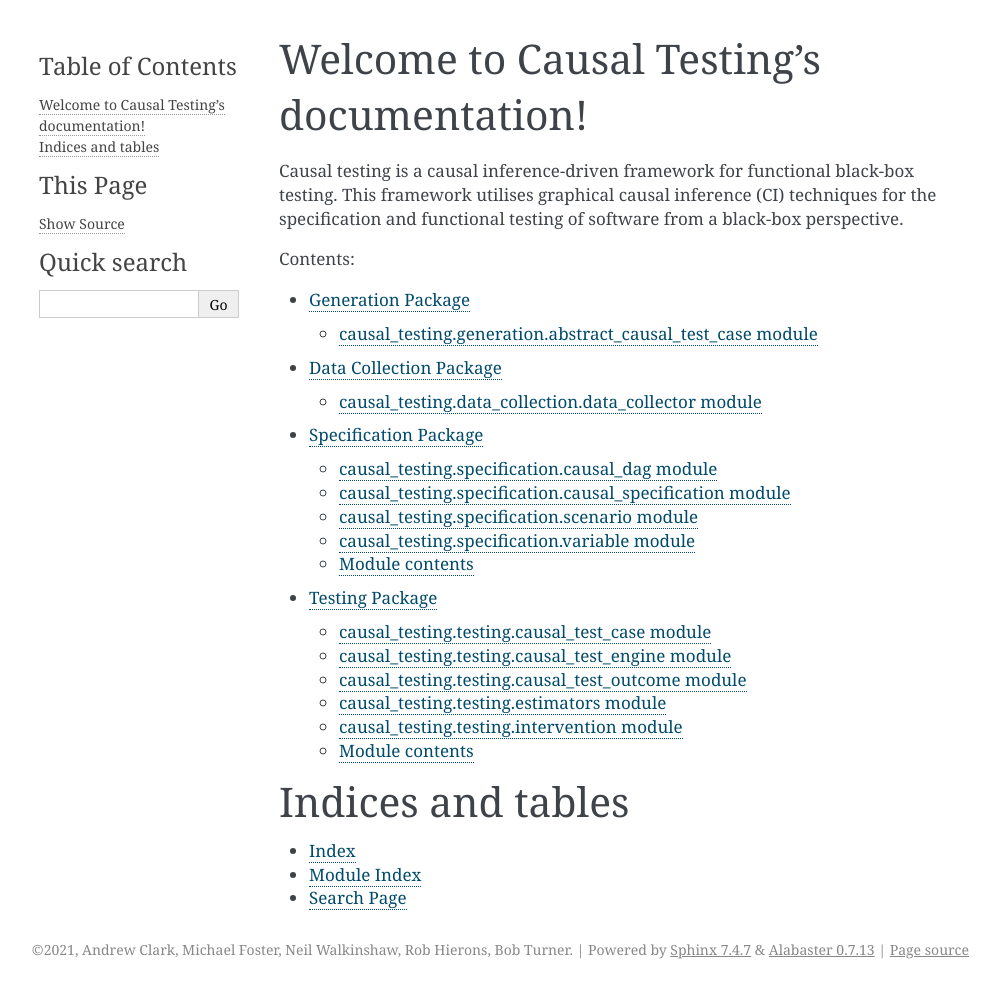
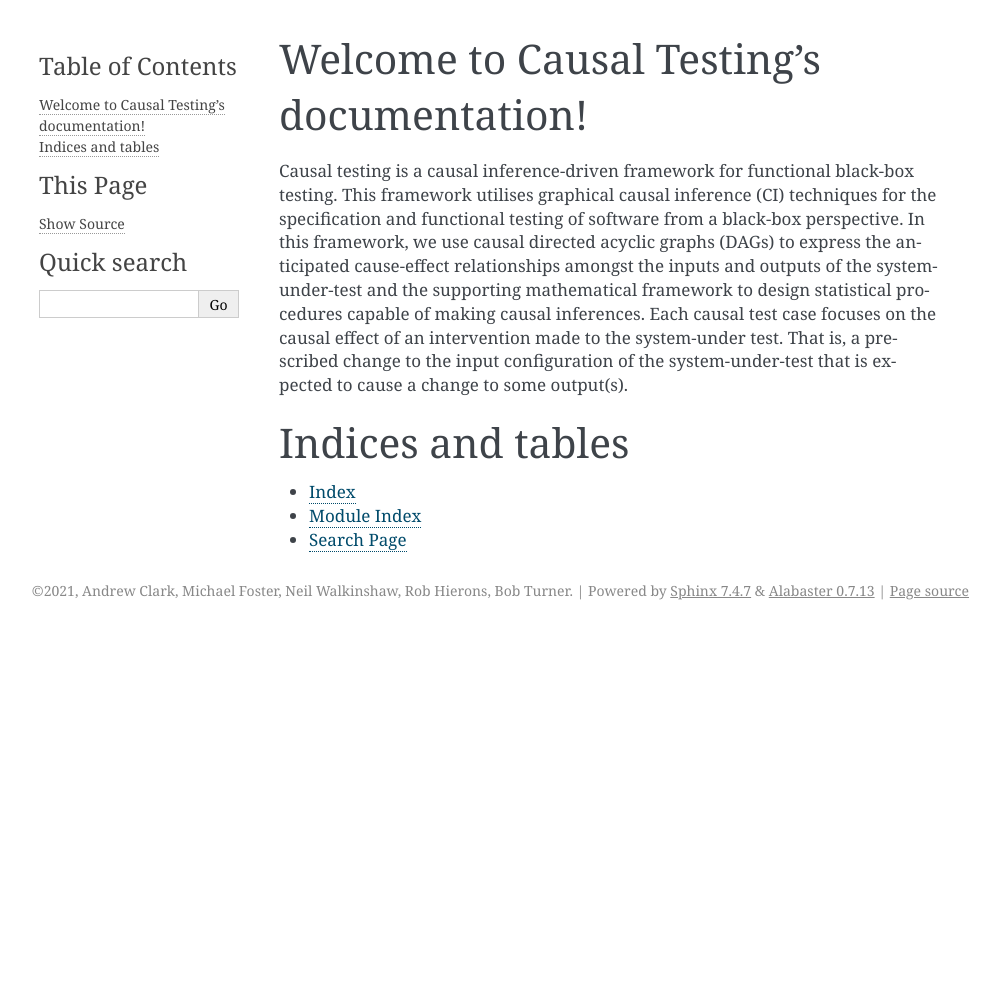
Before and after one commit to CITCOM-project/CausalTestingFramework, a Sphinx documentation site: the page built from docs/source/index.rst, in a window 1280 px wide. Shown: the whole page, without its empty margins (141-1141 px from the left). Built offline with Sphinx 7.4.7, drawn with Linux system fonts in a browser that asks for light colours; after the commit the page ends 900 px from its top, so only the background shows below that.

Commit message:
Update Sphinx to remove causal_testing as single package

```diff
--- a/docs/source/causal_testing.data_collection.rst
+++ /dev/null
@@ -1,13 +0,0 @@
-.. causal_testing.data_collection package
-
-Data Collection Package
-================
-
-
-causal_testing.data_collection.data_collector module
-----------------------------------------------------
-
-.. automodule:: causal_testing.data_collection.data_collector
-    :members:
-    :undoc-members:
-    :show-inheritance:
--- a/docs/source/causal_testing.generation.rst
+++ /dev/null
@@ -1,12 +0,0 @@
-.. causal_testing.generation package
-
-Generation Package
-==================================
-
-causal_testing.generation.abstract_causal_test_case module
---------------------------------------------------------------
-
-.. automodule:: causal_testing.generation.abstract_causal_test_case
-    :members:
-    :undoc-members:
-    :show-inheritance:
--- a/docs/source/causal_testing.rst
+++ /dev/null
@@ -1,21 +0,0 @@
-.. causal_testing package
-=======================
-
-Subpackages
------------
-
-.. toctree::
-   :maxdepth: 4
-
-   causal_testing.data_collection
-   causal_testing.generation
-   causal_testing.specification
-   causal_testing.testing
-
-Module contents
----------------
-
-.. automodule:: causal_testing
-   :members:
-   :undoc-members:
-   :show-inheritance:
--- a/docs/source/causal_testing.specification.rst
+++ /dev/null
@@ -1,44 +0,0 @@
-.. causal_testing.specification package
-
-Specification Package
-=====================================
-
-causal_testing.specification.causal_dag module
-------------------------------------------------
-
-.. automodule:: causal_testing.specification.causal_dag
-   :members:
-   :undoc-members:
-   :show-inheritance:
-
-causal_testing.specification.causal_specification module
-----------------------------------------------------------
-
-.. automodule:: causal_testing.specification.causal_specification
-   :members:
-   :undoc-members:
-   :show-inheritance:
-
-causal_testing.specification.scenario module
----------------------------------------------
-
-.. automodule:: causal_testing.specification.scenario
-   :members:
-   :undoc-members:
-   :show-inheritance:
-
-causal_testing.specification.variable module
----------------------------------------------
-
-.. automodule:: causal_testing.specification.variable
-   :members:
-   :undoc-members:
-   :show-inheritance:
-
-Module contents
----------------
-
-.. automodule:: causal_testing.specification
-   :members:
-   :undoc-members:
-   :show-inheritance:
--- a/docs/source/causal_testing.testing.rst
+++ /dev/null
@@ -1,52 +0,0 @@
-.. causal_testing.testing package
-
-Testing Package
-===============================
-
-causal_testing.testing.causal_test_case module
--------------------------------------------------
-
-.. automodule:: causal_testing.testing.causal_test_case
-   :members:
-   :undoc-members:
-   :show-inheritance:
-
-causal_testing.testing.causal_test_engine module
----------------------------------------------------
-
-.. automodule:: causal_testing.testing.causal_test_engine
-   :members:
-   :undoc-members:
-   :show-inheritance:
-
-causal_testing.testing.causal_test_outcome module
-----------------------------------------------------
-
-.. automodule:: causal_testing.testing.causal_test_outcome
-   :members:
-   :undoc-members:
-   :show-inheritance:
-
-causal_testing.testing.estimators module
------------------------------------------
-
-.. automodule:: causal_testing.testing.estimators
-   :members:
-   :undoc-members:
-   :show-inheritance:
-
-causal_testing.testing.intervention module
--------------------------------------------
-
-.. automodule:: causal_testing.testing.intervention
-   :members:
-   :undoc-members:
-   :show-inheritance:
-
-Module contents
----------------
-
-.. automodule:: causal_testing.testing
-   :members:
-   :undoc-members:
-   :show-inheritance:
--- a/docs/source/conf.py
+++ b/docs/source/conf.py
@@ -29,7 +29,7 @@ author = 'Andrew Clark, Michael Foster, Neil Walkinshaw, Rob Hierons, Bob Turner
 # Add any Sphinx extension module names here, as strings. They can be
 # extensions coming with Sphinx (named 'sphinx.ext.*') or your custom
 # ones.
-extensions = ['sphinx.ext.autodoc']
+extensions = ['autoapi.extension']
 
 # Add any paths that contain templates here, relative to this directory.
 templates_path = ['_templates']
@@ -50,7 +50,7 @@ html_theme = 'alabaster'
 # Add any paths that contain custom static files (such as style sheets) here,
 # relative to this directory. They are copied after the builtin static files,
 # so a file named "default.css" will overwrite the builtin "default.css".
-html_static_path = ['_static']
+#html_static_path = ['_static']
 
 #Path to generate documentation from using sphinx AutoAPI
 autoapi_dirs = [os.path.abspath(os.path.join('..', '..', 'causal_testing'))]
--- a/docs/source/index.rst
+++ b/docs/source/index.rst
@@ -6,16 +6,11 @@
 Welcome to Causal Testing's documentation!
 ==========================================
 
-Causal testing is a causal inference-driven framework for functional black-box testing. This framework utilises graphical causal inference (CI) techniques for the specification and functional testing of software from a black-box perspective.
+Causal testing is a causal inference-driven framework for functional black-box testing. This framework utilises graphical causal inference (CI) techniques for the specification and functional testing of software from a black-box perspective. In this framework, we use causal directed acyclic graphs (DAGs) to express the anticipated cause-effect relationships amongst the inputs and outputs of the system-under-test and the supporting mathematical framework to design statistical procedures capable of making causal inferences. Each causal test case focuses on the causal effect of an intervention made to the system-under test. That is, a prescribed change to the input configuration of the system-under-test that is expected to cause a change to some output(s).
 
 .. toctree::
    :maxdepth: 2
    :caption: Contents:
-
-   causal_testing.generation
-   causal_testing.data_collection
-   causal_testing.specification
-   causal_testing.testing
 
 Indices and tables
 ==================
```
